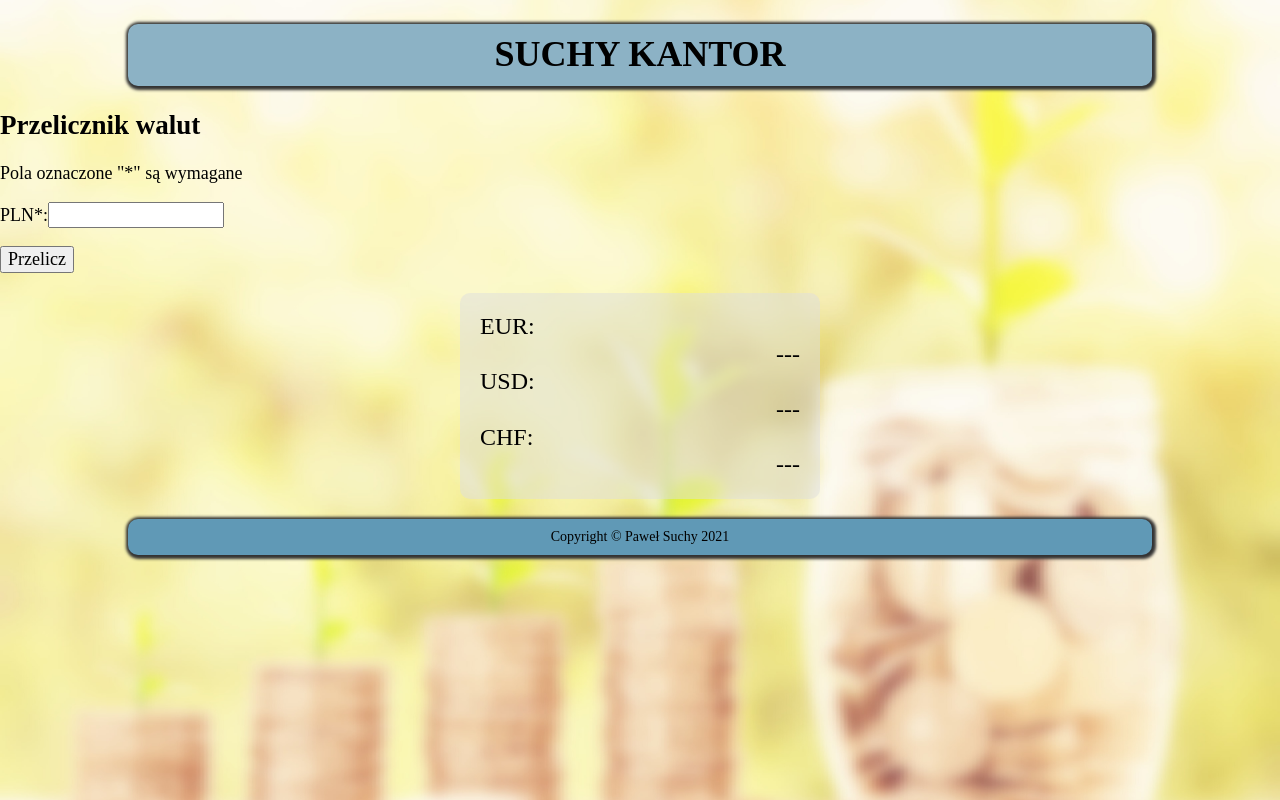
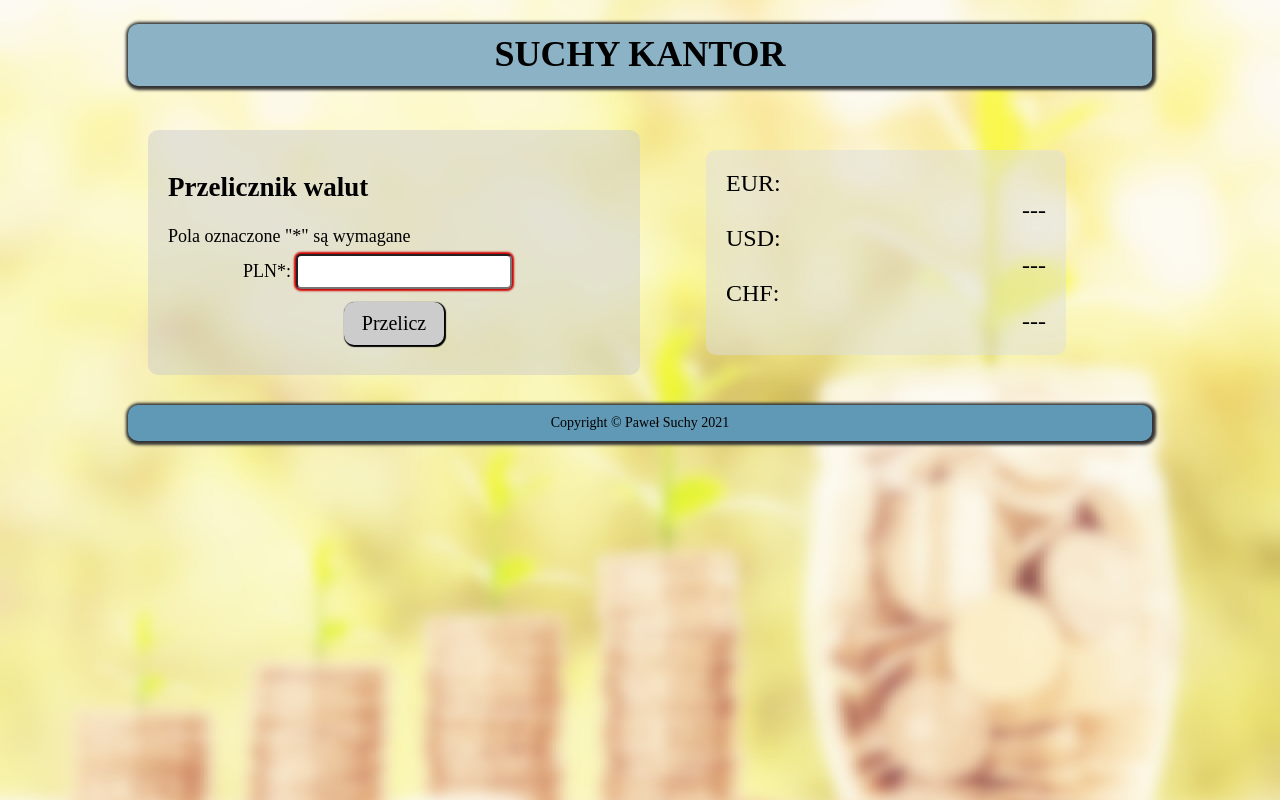
Before and after one commit to pawlo1994/currency-converter-react, a React (Create React App) app: page / in a window 1280 px wide. Built offline with nearby package versions, Linux system fonts and the light colour scheme; a web font is replaced by a local one.

Commit message:
form added

```diff
--- a/src/App.js
+++ b/src/App.js
@@ -3,23 +3,14 @@ import Header from "./Header";
 import Main from "./Main";
 import List from "./List";
 import Footer from "./Footer";
+import Form from "./Form";
 
 function App() {
   return (
     <>
       <Header headerContent="Suchy kantor" />
-      <Main>
-        <form className="form">
-          <h2 className="form__header">Przelicznik walut</h2>
-                Pola oznaczone "*" są wymagane
-                <p className="form__field">
-            <label for="pln" className="form__label">PLN*:</label>
-            <input type="number"
-              className="form__input" name="pln" id="pln" step="0.01" min="0.05"
-              max="9999999999" value="" required />
-          </p>
-          <button className="form__button">Przelicz</button>
-        </form>
+      <Main className="main">
+        <Form />
         <List />
       </Main>
       <Footer footerContent="Copyright &copy; Paweł Suchy 2021" />
--- /dev/null
+++ b/src/Form/index.js
@@ -0,0 +1,17 @@
+import "./style.css";
+
+const Form = () => (
+    <form className="form">
+        <h2 className="form__header">Przelicznik walut</h2>
+                Pola oznaczone "*" są wymagane
+        <p className="form__field">
+            <label htmlFor="pln" className="form__label">PLN*:</label>
+            <input type="number"
+                className="form__input" name="pln" id="pln" step="0.01" min="0.05"
+                max="9999999999" required />
+        </p>
+        <button className="form__button">Przelicz</button>
+    </form>
+);
+
+export default Form;
--- /dev/null
+++ b/src/Form/style.css
@@ -0,0 +1,48 @@
+.form {
+    padding: 20px;
+    border-radius: 10px;
+    flex-basis: 50%;
+    background-color: rgba(204, 204, 204, 0.507);
+}
+
+@media(max-width: 767px) {
+    .form {
+        flex-basis: 100%;
+    }
+}
+
+.form__label {
+    display: inline-block;
+    width: 20%;
+    margin: 10px 5px;
+    text-align: right;
+}
+
+.form__input {
+    display: inline-block;
+    width: 60%;
+    padding: 5px;
+    border-radius: 5px;
+}
+
+.form__input:invalid {
+    box-shadow: 0px 0px 2px 2px #c00;
+}
+
+.form__field {
+    margin: 5px auto;
+    max-width: 360px;
+    width: 100%;
+}
+
+.form__button {
+    display: block;
+    font-size: 20px;
+    width: 100px;
+    padding: 10px;
+    margin: 10px auto;
+    background-color: #ccc;
+    border: none;
+    border-radius: 10px;
+    box-shadow: 1px 1px 1px 1px #000;
+}
```
